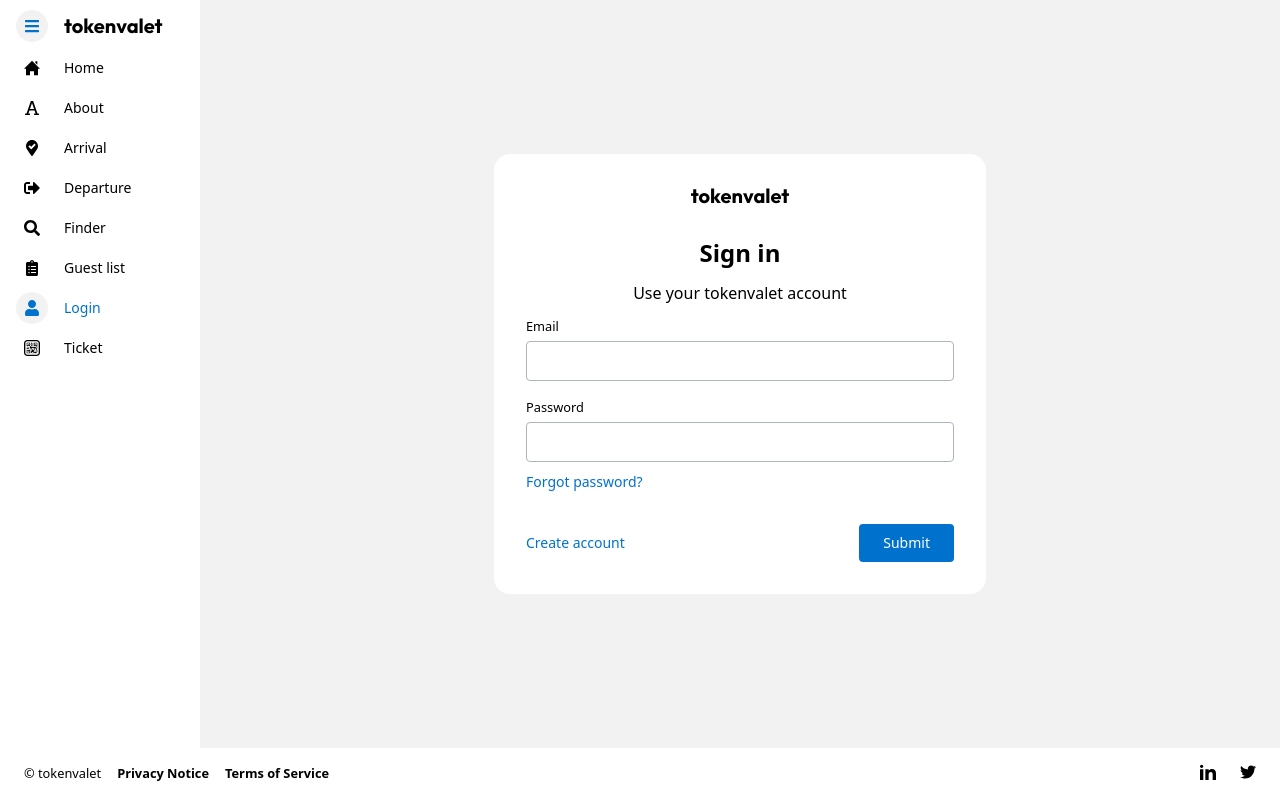
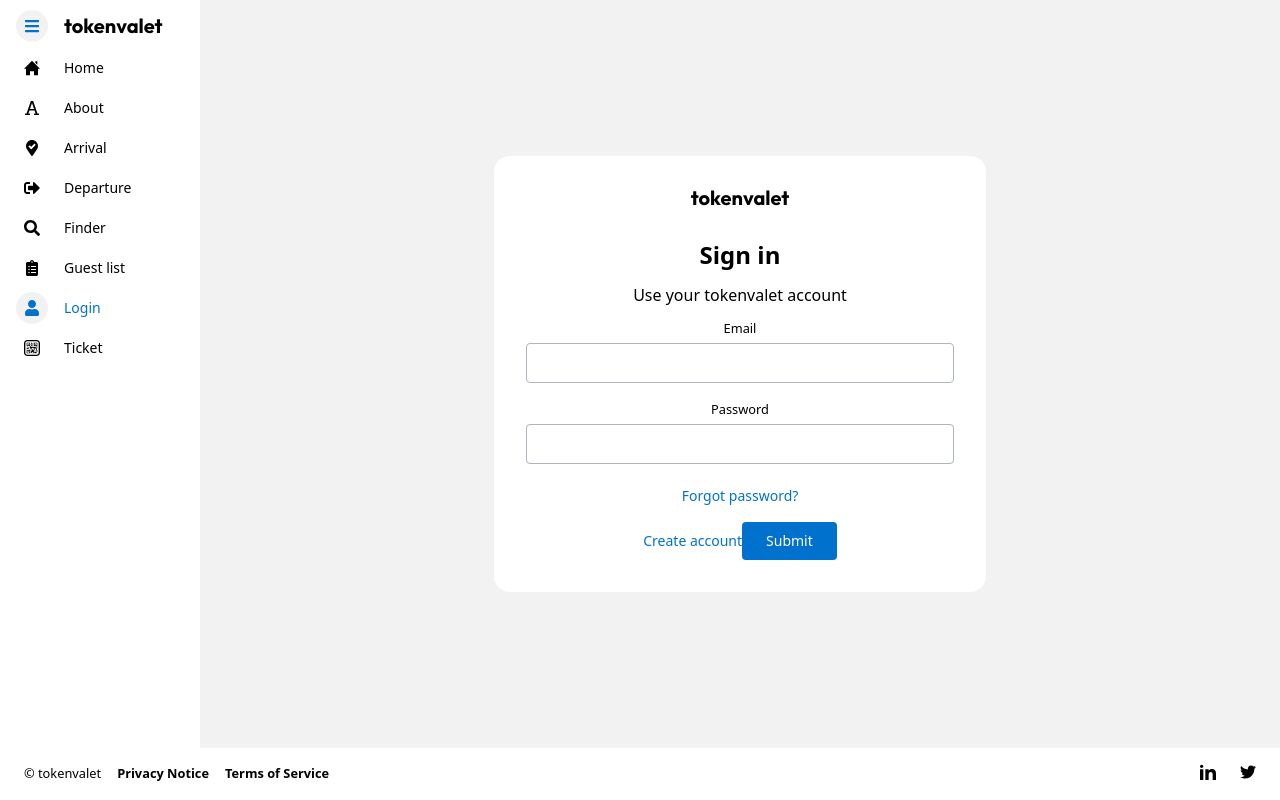
Before and after one commit to joshuabradley012/tokenvalet, a React app: page /login in a window 1280 px wide. Built offline with nearby package versions, Linux system fonts and the light colour scheme.

Commit message:
Added Section

```diff
--- a/client/pages/login/index.js
+++ b/client/pages/login/index.js
@@ -4,13 +4,11 @@ import {
   Button,
   Link,
   Logo,
+  Section,
 } from 'components';
 
 const Login = () => (
-  <section className="login-section">
-    <div className="container">
-      <div className="row justify-content-center">
-        <div className="col-content">
+  <Section className="ticket-section" backButton={false}>
     <form>
       <div className="form-header">
         <Logo />
@@ -27,10 +25,7 @@ const Login = () => (
         <input type="submit" />
       </p>
     </form>
-        </div>
-      </div>
-    </div>
-  </section>
+  </Section>
 );
 
 export default Login;
```
Lines whose indentation alone changed are shown as unchanged.
